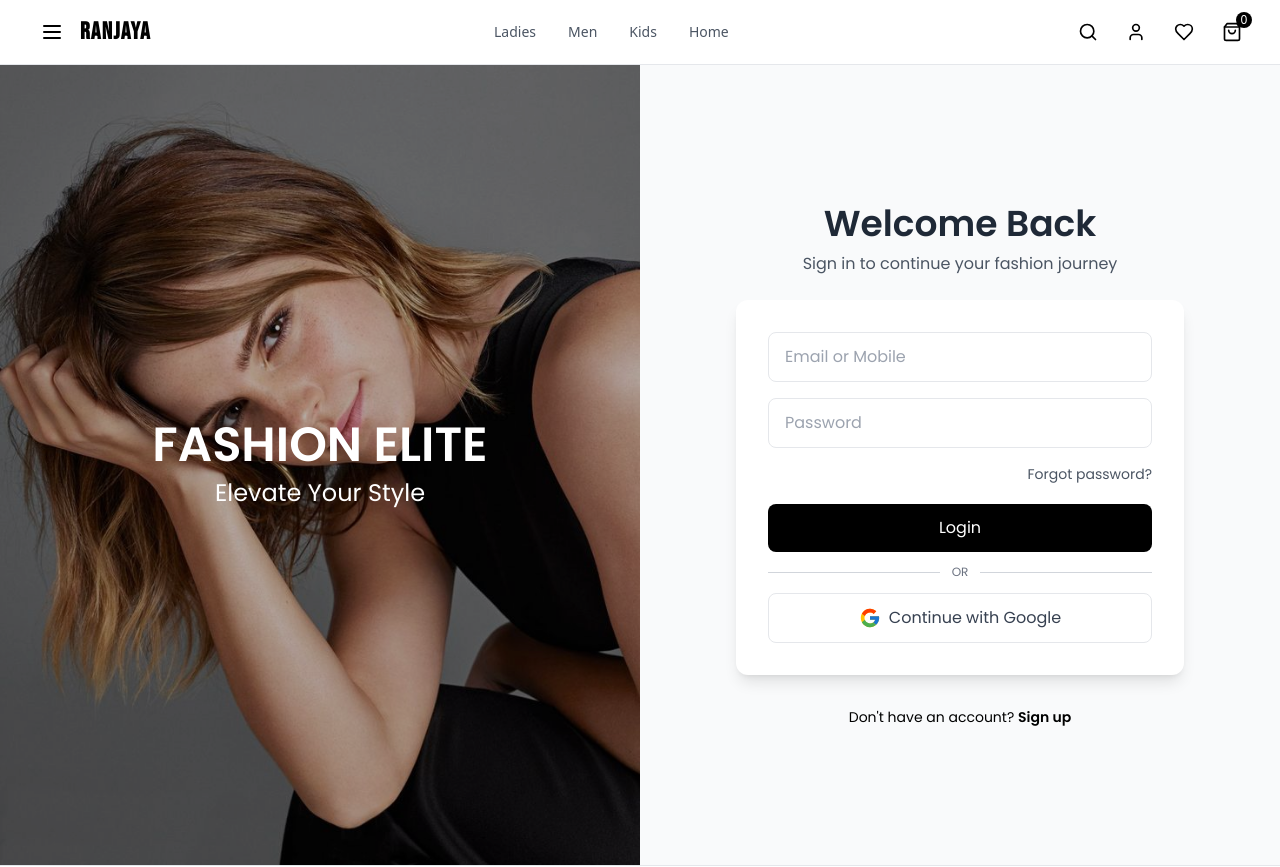
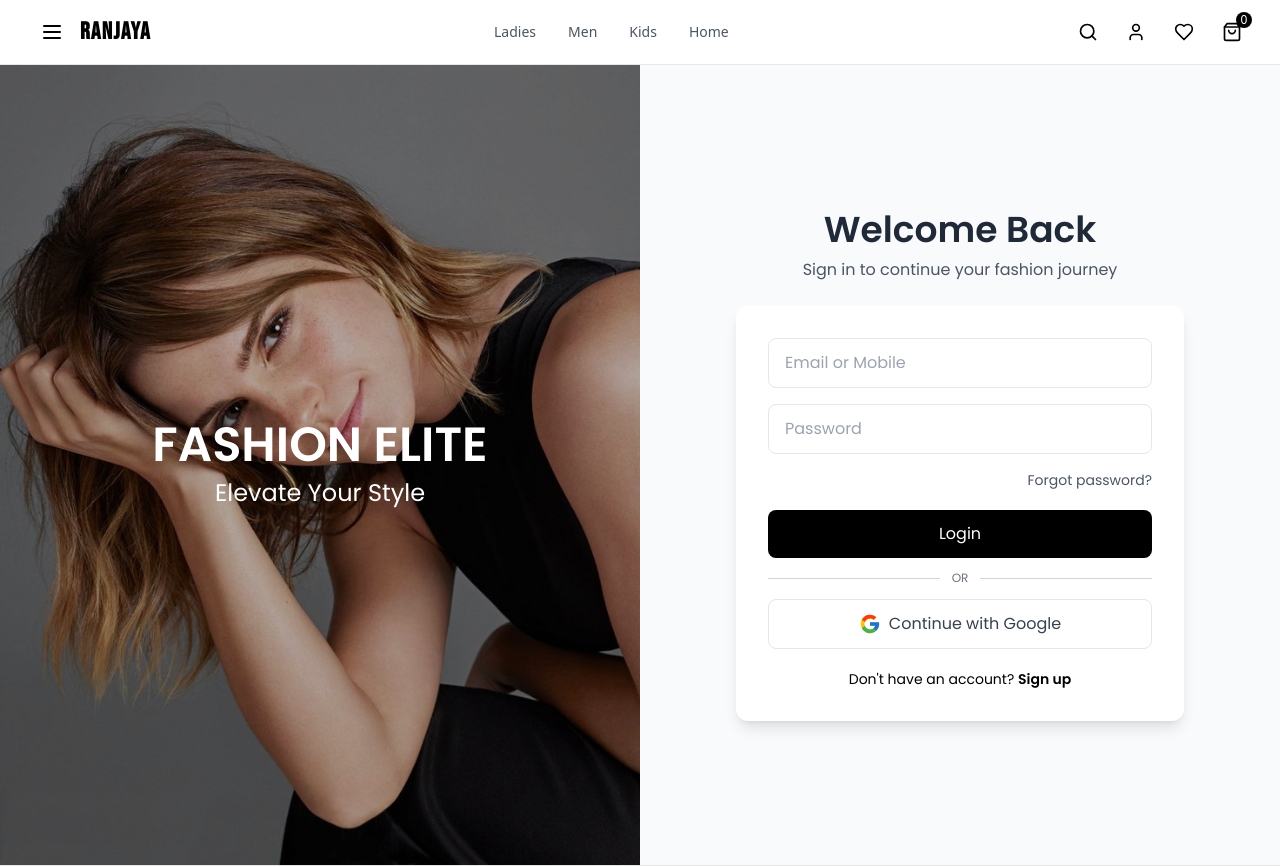
Before and after one commit to JairamDeo/Clothing-Brand-Website, a React (Vite) app in the folder client/: page /signin in a window 1280 px wide. Shown: the top 867 px of the page. Built offline with nearby package versions, Linux system fonts and the light colour scheme.

Commit message:
Authentication Page design update

```diff
--- a/client/src/Authentication/AuthPage.jsx
+++ b/client/src/Authentication/AuthPage.jsx
@@ -117,7 +117,7 @@ export default function AuthPage() {
   };
 
   return (
-    <div className="flex flex-col md:flex-row h-screen w-full overflow-hidden">
+    <div className="flex flex-col md:flex-row min-h-screen w-full">
       {/* Left section - Full Background Image - Fixed for mobile */}
       <div className="relative w-full md:w-1/2 min-h-[250px] md:min-h-full">
         <img
@@ -133,9 +133,9 @@ export default function AuthPage() {
         </div>
       </div>
 
-      {/* Right section - Form */}
-      <div className="w-full md:w-1/2 flex items-center justify-center px-4 md:px-12 py-8 bg-gray-50">
-        <div className={`w-full max-w-md ${isAnimating ? 'opacity-0 scale-95' : 'opacity-100 scale-100'} transition-all duration-500 ease-in-out`}>
+      {/* Right section - Form - Make it scrollable on mobile */}
+      <div className="w-full md:w-1/2 flex items-center justify-center px-4 md:px-12 py-8 bg-gray-50 overflow-y-auto">
+        <div className={`w-full max-w-md ${isAnimating ? 'opacity-0 scale-95' : 'opacity-100 scale-100'} transition-all duration-500 ease-in-out my-4`}>
           {/* Form Header with animated underline */}
           <div className="text-center mb-6">
             <h2 className="text-3xl md:text-4xl font-bold text-gray-800 relative inline-block">
@@ -249,11 +249,9 @@ export default function AuthPage() {
                 <FcGoogle size={22} />
                 <span className="text-gray-700 font-medium">Continue with Google</span>
               </div>
-            </form>
-          </div>
 
-          {/* Toggle between Login and Signup */}
-          <div className="text-center mt-8">
+              {/* Toggle between Login and Signup - INSIDE FORM */}
+              <div className="text-center mt-6">
                 {isSignIn ? (
                   <div className="text-sm">
                     Don't have an account?{' '}
@@ -278,7 +276,8 @@ export default function AuthPage() {
                   </div>
                 )}
               </div>
-
+            </form>
+          </div>
         </div>
       </div>
 
```
Lines whose indentation alone changed are shown as unchanged.
